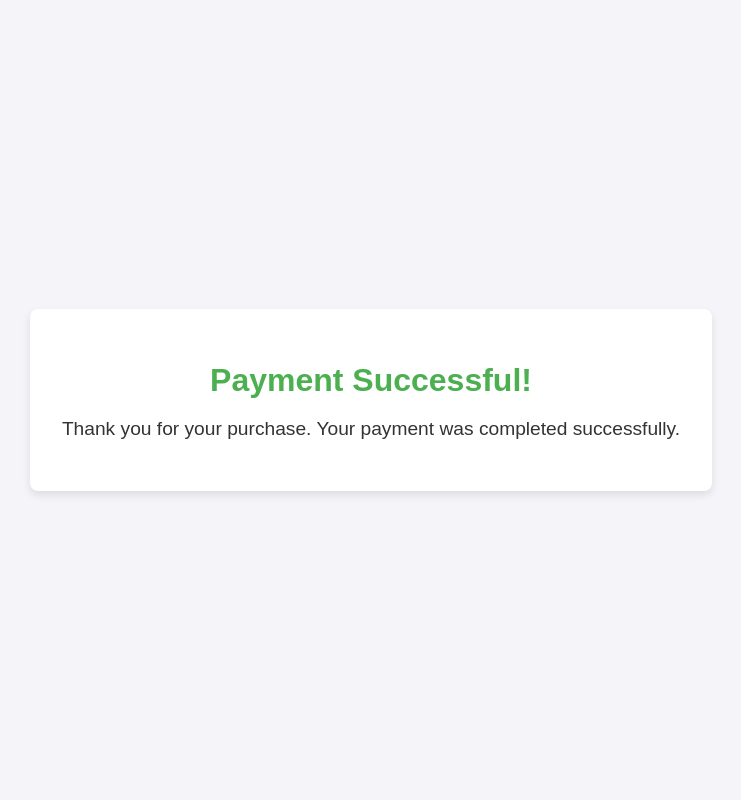
After one commit to AlexXxShurik/DjangoStripeAPI, a Django app: page /success/ in a window 1280 px wide. The commit adds this page. Shown: the whole page, without its empty margins (269-1010 px from the left). Run offline with Django 3.2, Linux system fonts and the light colour scheme.

Commit message:
end version

```diff
--- a/pay/templates/pay/order.html
+++ b/pay/templates/pay/order.html
@@ -33,7 +33,7 @@
     <!-- Итоговая цена -->
     <h3>Total Price: {{ total_price|floatformat:2 }} $</h3>
 
-    <button id="buy-button" data-object-type="order" data-object-id="{{ order.id }}" data-stripe-key="{{ stripe_public_key }}">
+    <button id="buy-button-session" data-object-type="order" data-object-id="{{ order.id }}" data-stripe-key="{{ stripe_public_key }}">
         Pay Now
     </button>
 
--- /dev/null
+++ b/pay/templates/pay/success.html
@@ -0,0 +1,54 @@
+<!DOCTYPE html>
+<html lang="en">
+<head>
+    <meta charset="UTF-8">
+    <meta name="viewport" content="width=device-width, initial-scale=1.0">
+    <title>Payment Successful</title>
+    <style>
+        body {
+            font-family: Arial, sans-serif;
+            background-color: #f4f4f9;
+            display: flex;
+            justify-content: center;
+            align-items: center;
+            height: 100vh;
+            margin: 0;
+        }
+        .success-container {
+            text-align: center;
+            background-color: #ffffff;
+            padding: 2rem;
+            border-radius: 8px;
+            box-shadow: 0 4px 8px rgba(0, 0, 0, 0.1);
+        }
+        .success-container h1 {
+            color: #4CAF50;
+            font-size: 2rem;
+            margin-bottom: 1rem;
+        }
+        .success-container p {
+            color: #333;
+            font-size: 1.2rem;
+        }
+        .success-container a {
+            display: inline-block;
+            margin-top: 1.5rem;
+            padding: 0.5rem 1rem;
+            background-color: #4CAF50;
+            color: #fff;
+            text-decoration: none;
+            border-radius: 4px;
+            transition: background-color 0.3s ease;
+        }
+        .success-container a:hover {
+            background-color: #45a049;
+        }
+    </style>
+</head>
+<body>
+    <div class="success-container">
+        <h1>Payment Successful!</h1>
+        <p>Thank you for your purchase. Your payment was completed successfully.</p>
+    </div>
+</body>
+</html>
--- a/pay/urls.py
+++ b/pay/urls.py
@@ -3,8 +3,10 @@ from .views import *
 
 
 urlpatterns = [
-    path('buy/<int:id>/', create_checkout_session, name="buy"),
-    path('item/<int:id>/', item_detail, name="item_detail"),
-    path('buy_order/<int:order_id>/', create_checkout_session_for_order, name='pay_order'),
-    path('order/<int:id>/', order_detail, name="order_detail"),
+    path('item/<int:id>/', item_detail, name='item_detail'),
+    path('order/<int:id>/', order_detail, name='order_detail'),
+    path('buy/<int:id>/', create_checkout_session, name='create_checkout_session'),
+    path('buy_order/<int:order_id>/', create_checkout_session_for_order, name='create_checkout_session_for_order'),
+    path('create-payment-intent/<int:id>/', create_payment_intent, name='create_payment_intent'),
+    path('success/', payment_success, name='payment_success'),
 ]
--- a/pay/views.py
+++ b/pay/views.py
@@ -30,6 +30,29 @@ def create_checkout_session(request, id):
     )
 
     return JsonResponse({"session_id": session.id})
+
+
+def create_payment_intent(request, id):
+    item = get_object_or_404(Item, id=id)
+
+    stripe_keys = settings.STRIPE_KEYS[item.currency]
+    stripe.api_key = stripe_keys['secret_key']
+
+    try:
+        intent = stripe.PaymentIntent.create(
+            amount=int(item.price * 100),
+            currency=item.currency,
+            payment_method_types=["card"],
+            description=f"Payment for {item.name}",
+            metadata={"item_id": item.id},
+        )
+        return JsonResponse({"client_secret": intent.client_secret})
+    except stripe.error.StripeError as e:
+        return JsonResponse({"error": str(e)}, status=400)
+
+
+def payment_success(request):
+    return render(request, "pay/success.html")
 
 
 def item_detail(request, id):
--- a/static/css/style.css
+++ b/static/css/style.css
@@ -39,6 +39,7 @@ button:hover {
     padding: 10px;
     border-radius: 4px;
     margin-bottom: 10px;
+    margin-top: 40px;
 }
 .card-errors {
     color: #fa755a;
```
Also changed, not shown: pay/templates/pay/item.html (+19 -2 lines), static/js/script.js (+96 -6 lines).
